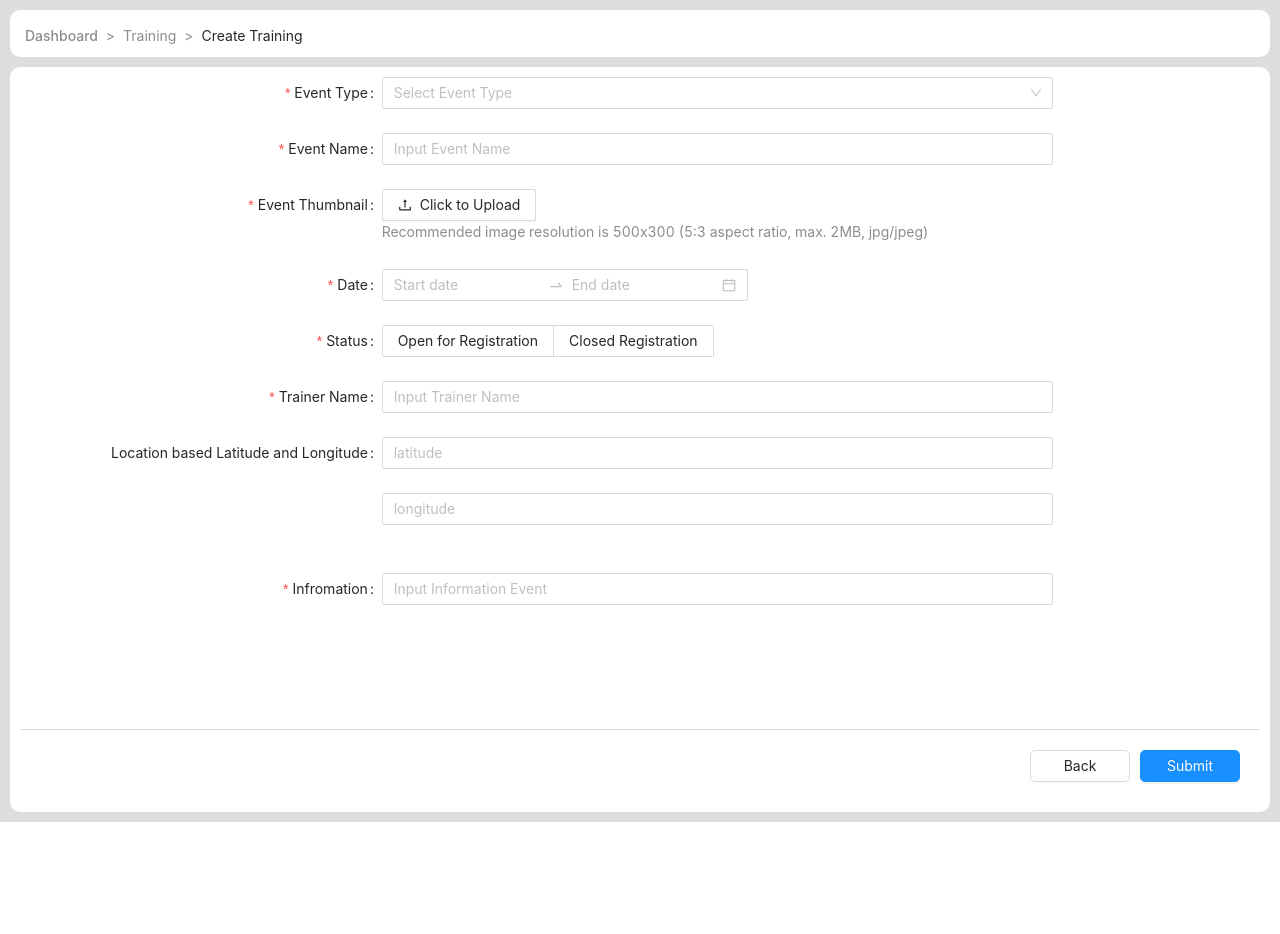
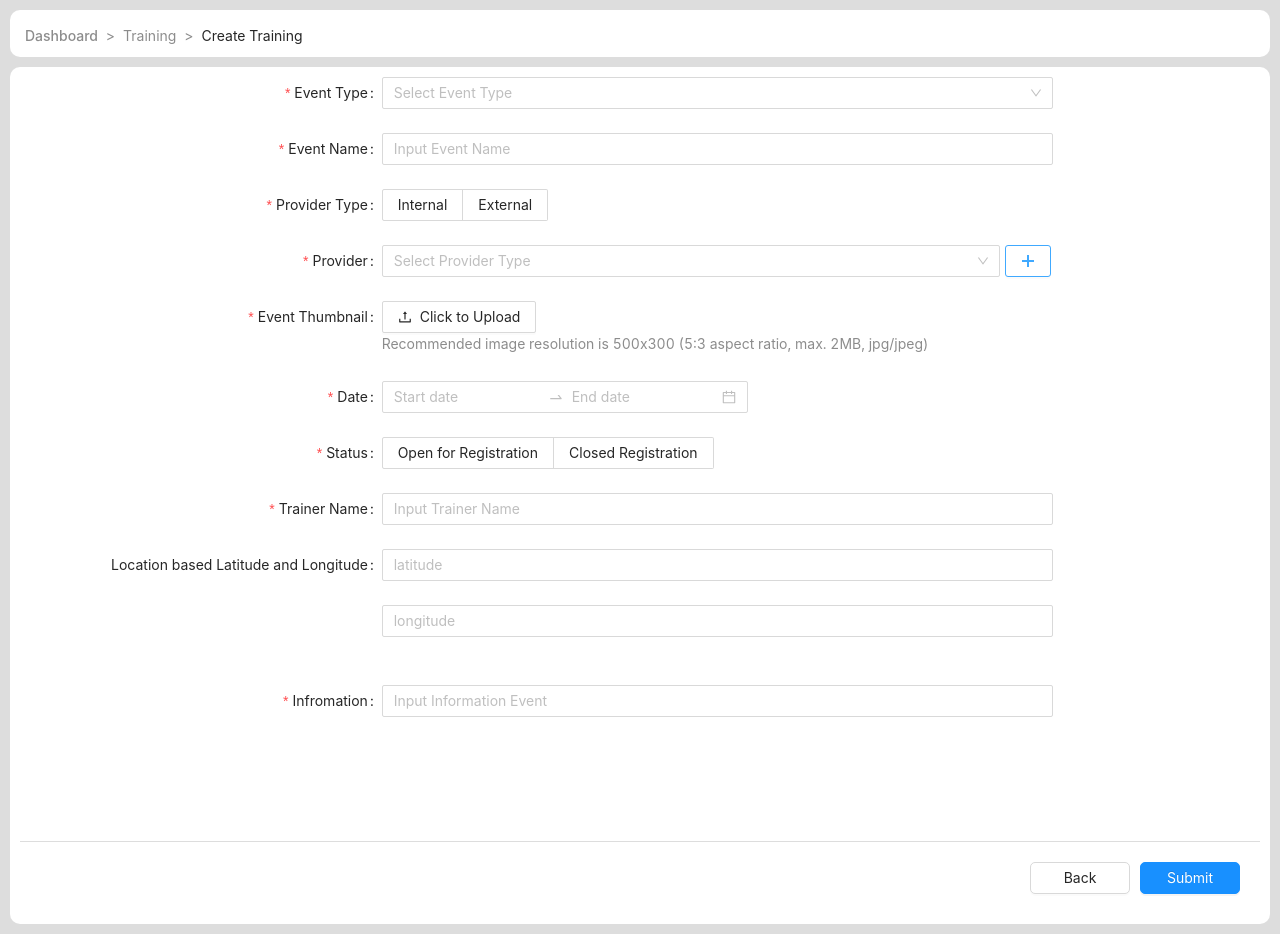
Before and after one commit to aisyahnnd/dataon-project, a React (Vite) app: page /training/create in a window 1280 px wide. Before the commit the page ends 822 px from the top, so only its background shows below. Built offline with nearby package versions, Linux system fonts and the light colour scheme.

Commit message:
fix: remove unused code

```diff
--- a/src/Pages/Dashboard/index.jsx
+++ b/src/Pages/Dashboard/index.jsx
@@ -17,7 +17,6 @@ const Dashboard = () => {
     GetAllTraining();
   }, []);
 
-  console.log({ view });
   return (
     <>
       <SectionHeader viewButton></SectionHeader>
--- a/src/Pages/LoginPage/LoginPage.jsx
+++ b/src/Pages/LoginPage/LoginPage.jsx
@@ -55,7 +55,6 @@ export const LoginPage = ({ setToken }) => {
           body: JSON.stringify(item),
         });
         result = await result.json();
-        console.log(result);
 
         localStorage.setItem(
           'user-info',
--- a/src/Pages/TrainingCreatePage /TrainingCreatePage.jsx
+++ b/src/Pages/TrainingCreatePage /TrainingCreatePage.jsx
@@ -1,6 +1,5 @@
-import React, { useState } from "react";
-import { UploadOutlined } from "@ant-design/icons";
-import "./TrainingCreatePage.css";
+import React, { useState } from 'react';
+import { PlusOutlined, UploadOutlined } from '@ant-design/icons';
 import {
   Form,
   Input,
@@ -11,14 +10,14 @@ import {
   Upload,
   Row,
   Col,
-} from "antd";
-import { useNavigate, useLocation } from "react-router-dom";
-import { SectionHeader } from "../../Components";
-import { useContext } from "react";
-import { AppContext } from "../../Context";
+} from 'antd';
+import { useNavigate, useLocation } from 'react-router-dom';
+import { SectionHeader } from '../../Components';
+import { useContext } from 'react';
+import { AppContext } from '../../Context';
 const { RangePicker } = DatePicker;
 const { Option, OptGroup } = Select;
-const normFile = e => {
+const normFile = (e) => {
   if (Array.isArray(e)) {
     return e;
   }
@@ -29,7 +28,7 @@ const normFile = e => {
 export const TrainingCreatePage = () => {
   const [form] = Form.useForm();
   const { CreateDataTraining } = useContext(AppContext);
-  const [componentSize, setComponentSize] = useState("default");
+  const [componentSize, setComponentSize] = useState('default');
   const navigate = useNavigate();
 
   const onFormLayoutChange = ({ size }) => {
@@ -37,23 +36,23 @@ export const TrainingCreatePage = () => {
   };
 
   const handleBack = () => {
-    navigate("/");
+    navigate('/');
   };
 
   //format date
   const rangeConfig = {
     rules: [
       {
-        type: "array",
+        type: 'array',
         required: true,
-        message: "Please select time!",
+        message: 'Please select time!',
       },
     ],
   };
   //post data
-  const onFinish = values => {
-    const starDate = values.date[0].format("YYYY-MM-DD");
-    const endDate = values.date[1].format("YYYY-MM-DD");
+  const onFinish = (values) => {
+    const starDate = values.date[0].format('YYYY-MM-DD');
+    const endDate = values.date[1].format('YYYY-MM-DD');
     const data = {
       eventName: values.eventName,
       isOnlineClass: values.isOnlineClass,
@@ -121,7 +120,51 @@ export const TrainingCreatePage = () => {
             <Input placeholder="Input Event Name" />
           </Form.Item>
           <Form.Item
-            name="thumbnail"
+            name="provider-type"
+            label="Provider Type"
+            rules={[
+              {
+                required: true,
+                message: 'Please pick an item!',
+              },
+            ]}
+          >
+            <Radio.Group>
+              <Radio.Button value="internal">Internal</Radio.Button>
+              <Radio.Button value="external">External</Radio.Button>
+            </Radio.Group>
+          </Form.Item>
+          <Form.Item
+            name="provider"
+            label="Provider"
+            rules={[
+              {
+                required: true,
+              },
+            ]}
+          >
+            <Select
+              placeholder="Select Provider Type"
+              allowClear
+              style={{ width: '92%' }}
+            >
+              <Option value="internal">Internal</Option>
+              <Option value="external">External</Option>
+            </Select>
+            <Button
+              htmlType="button"
+              style={{
+                borderRadius: 3,
+                marginLeft: 5,
+                border: '1px #40a9ff solid',
+                color: '#40a9ff',
+              }}
+            >
+              <PlusOutlined />
+            </Button>
+          </Form.Item>
+          <Form.Item
+            name="event-thumbnail"
             label="Event Thumbnail"
             valuePropName="fileList"
             getValueFromEvent={normFile}
@@ -132,8 +175,14 @@ export const TrainingCreatePage = () => {
               },
             ]}
           >
-            <Upload name="logo" action="/upload.do" listType="picture">
-              <Button icon={<UploadOutlined />}>Click to Upload</Button>
+            <Upload
+              name="logo"
+              action="/upload.do"
+              listType="picture"
+            >
+              <Button icon={<UploadOutlined />}>
+                Click to Upload
+              </Button>
             </Upload>
           </Form.Item>
           <Form.Item
@@ -154,13 +203,17 @@ export const TrainingCreatePage = () => {
             rules={[
               {
                 required: true,
-                message: "Please pick an item!",
+                message: 'Please pick an item!',
               },
             ]}
           >
             <Radio.Group>
-              <Radio.Button value={true}>Open for Registration</Radio.Button>
-              <Radio.Button value={false}>Closed Registration</Radio.Button>
+              <Radio.Button value={true}>
+                Open for Registration
+              </Radio.Button>
+              <Radio.Button value={false}>
+                Closed Registration
+              </Radio.Button>
             </Radio.Group>
           </Form.Item>
           <Form.Item
@@ -213,9 +266,9 @@ export const TrainingCreatePage = () => {
             <Col
               span={24}
               style={{
-                textAlign: "right",
+                textAlign: 'right',
                 padding: 20,
-                borderTop: "1px #dddddd solid",
+                borderTop: '1px #dddddd solid',
               }}
             >
               <Button
--- a/src/Pages/TrainingEditPage/TrainingEditPage.jsx
+++ b/src/Pages/TrainingEditPage/TrainingEditPage.jsx
@@ -15,14 +15,6 @@ import dayjs from 'dayjs';
 import moment from 'moment';
 import { SectionHeader } from '../../Components';
 const { RangePicker } = DatePicker;
-
-const normFile = (e) => {
-  if (Array.isArray(e)) {
-    return e;
-  }
-
-  return e?.fileList;
-};
 
 const options = [
   {
@@ -72,8 +64,6 @@ export const TrainingEditPage = () => {
   const onFormLayoutChange = ({ size }) => {
     setComponentSize(size);
   };
-
-  const onFinish = (values) => {};
 
   const getData = async () => {
     try {
--- a/src/Parts/AllTrainingEvent/index.jsx
+++ b/src/Parts/AllTrainingEvent/index.jsx
@@ -1,5 +1,5 @@
 import React, { useState, useEffect } from 'react';
-import { Badge, Col, Row, List, Card } from 'antd';
+import { Badge, Col, Row, List } from 'antd';
 import { SingleTrainingEvent } from './SingleTrainingEvent';
 import { useContext } from 'react';
 import { AppContext } from '../../Context';
@@ -18,7 +18,6 @@ const AllTrainingEvent = () => {
   useEffect(() => {
     getData();
   }, []);
-  console.log(777, data);
 
   return (
     <>
--- a/src/Parts/AllTrainingEventTable/index.jsx
+++ b/src/Parts/AllTrainingEventTable/index.jsx
@@ -1,17 +1,10 @@
 import LabelSection from '../../Components/LabelSection';
 import TableData from '../../Components/TableData';
-import { useContext, useEffect } from 'react';
+import { useContext } from 'react';
 import { AppContext } from '../../Context';
 const AllTrainingEventTable = () => {
-  const {
-    GetAllTraining,
-    DataAllTrainings,
-    AllTrainingTableColumnContext,
-  } = useContext(AppContext);
-
-  // useEffect(() => {
-  //   GetAllTraining();
-  // }, []);
+  const { DataAllTrainings, AllTrainingTableColumnContext } =
+    useContext(AppContext);
 
   return (
     <div className="site-card-wrapper">
--- a/src/Parts/MyTrainingCard/SingleTrainingCard.jsx
+++ b/src/Parts/MyTrainingCard/SingleTrainingCard.jsx
@@ -17,7 +17,6 @@ const { Text } = Typography;
 import { Rate } from 'antd';
 import { useEffect } from 'react';
 import Axios from '../../Utils/Axios';
-import useItems from 'antd/lib/menu/hooks/useItems';
 
 export const SingleTrainingCard = (props) => {
   const { item, id, location } = props;
--- a/src/Parts/MyTrainingEventTable/index.jsx
+++ b/src/Parts/MyTrainingEventTable/index.jsx
@@ -3,15 +3,8 @@ import LabelSection from '../../Components/LabelSection';
 import TableData from '../../Components/TableData';
 import { AppContext } from '../../Context';
 const MyTrainingEventTable = () => {
-  const {
-    GetMyTraining,
-    DataMyTraining,
-    MyTrainingTableColumnContext,
-  } = useContext(AppContext);
-
-  // useEffect(() => {
-  //   GetMyTraining();
-  // }, []);
+  const { DataMyTraining, MyTrainingTableColumnContext } =
+    useContext(AppContext);
 
   return (
     <div className="site-card-wrapper">
```
